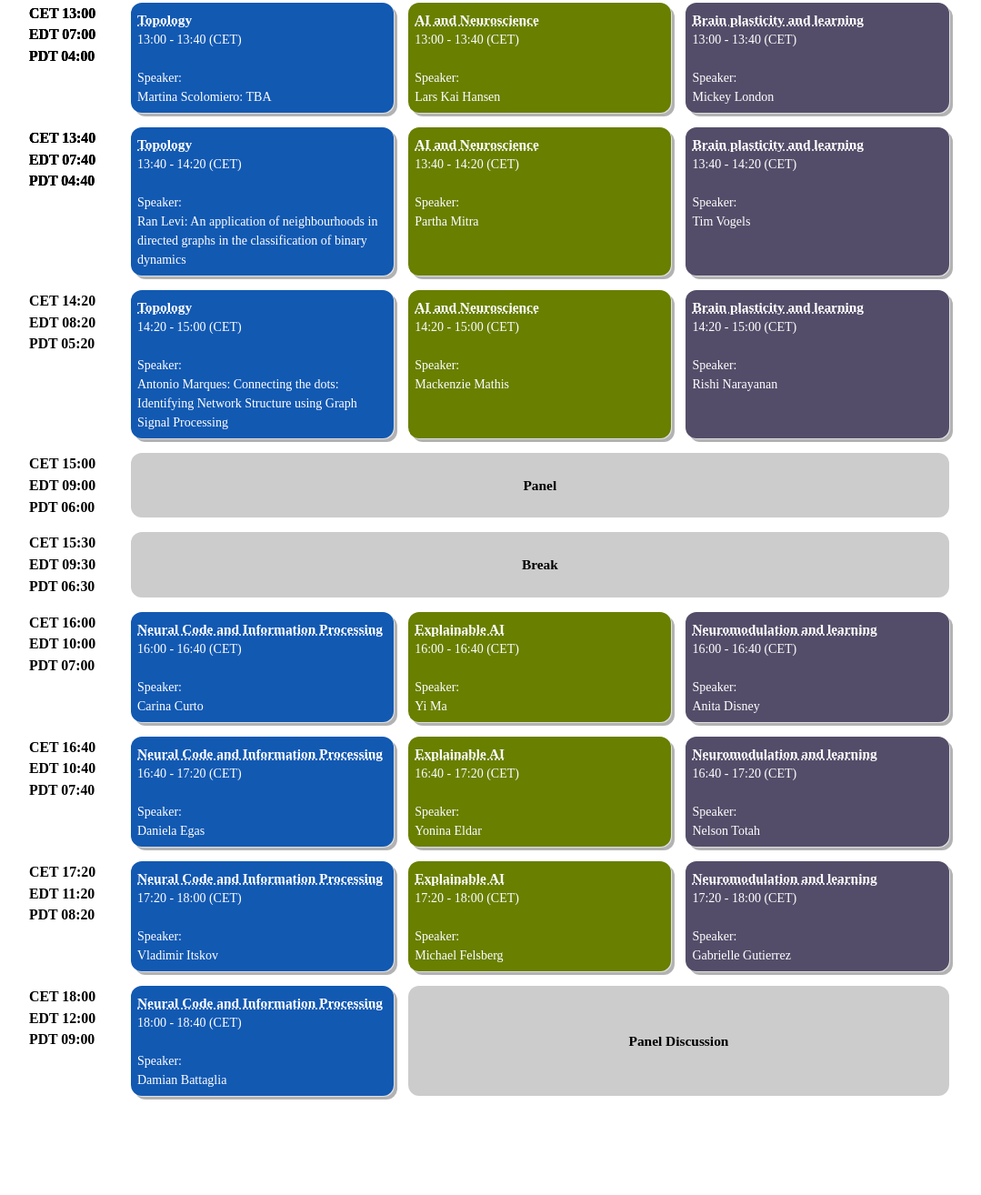
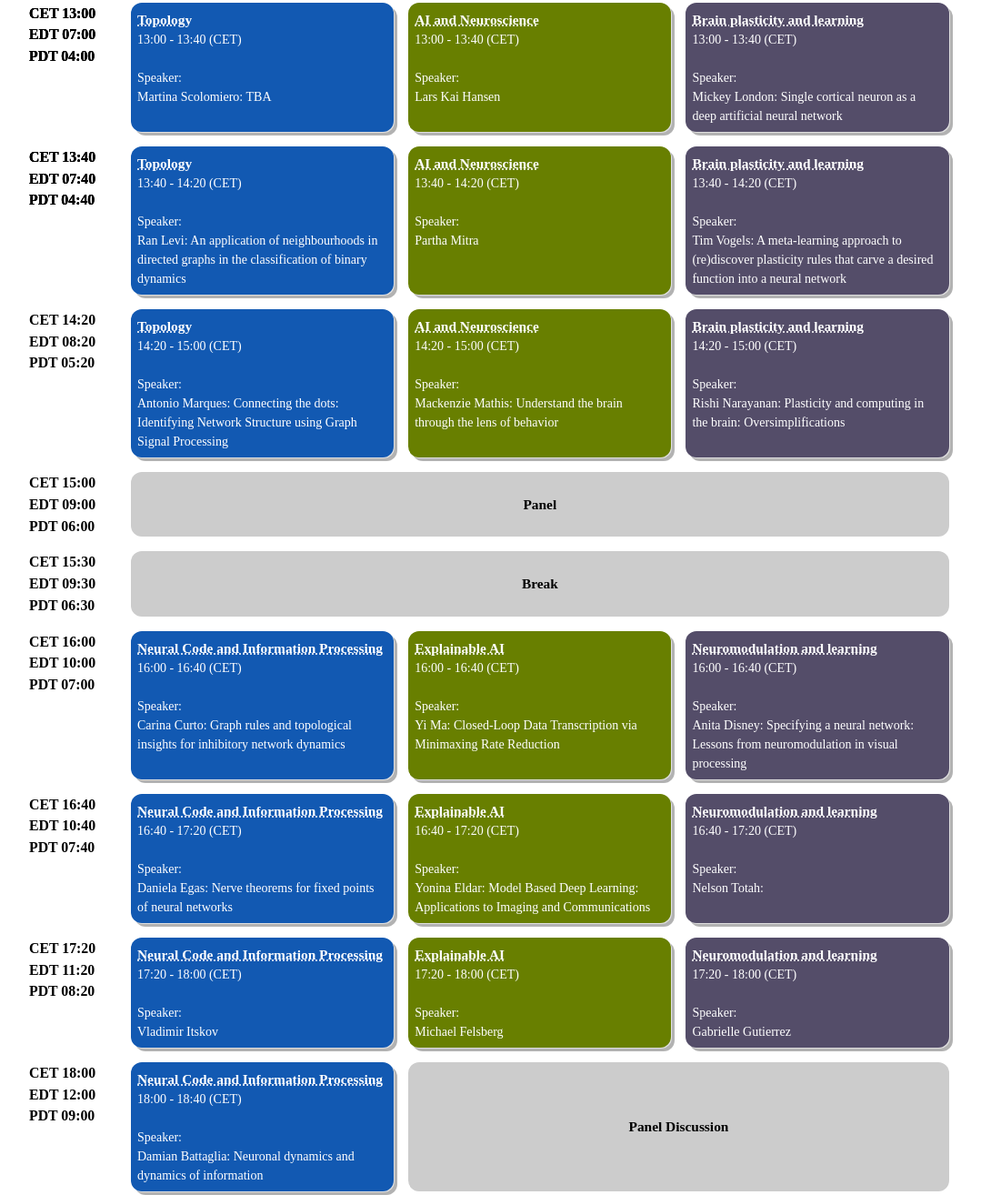
Before and after one commit to mainmeeting/main2021, a plain HTML site: page program/program.template3.html in a window 1280 px wide. Shown: the part 834-2148 px from the top of the page at 91% size, without its empty margins (58-1137 px from the left). Before the commit the page ends 2105 px from the top, so only its background shows below. Drawn offline with Linux system fonts and the light colour scheme; files that its build step writes are made by us from their sources.

Commit message:
Update program.template3.html

```diff
--- a/program/program.template3.html
+++ b/program/program.template3.html
@@ -74,7 +74,7 @@
     <h3 class="session-title"><a href="#">Brain plasticity and learning</a></h3>
     <span class="session-time">13:00 - 13:40 (CET)</span>
     <span class="session-day"><br>Speaker:</span>
-    <span class="session-presenter">Mickey London</span>
+    <span class="session-presenter">Mickey London: Single cortical neuron as a deep artificial neural network</span>
   </div>
 
   <h2 class="time-slot" style="grid-row: time-1340;">CET 13:40<br>EDT 07:40<br>PDT 04:40</h2>
@@ -111,7 +111,7 @@
     <h3 class="session-title"><a href="#">Brain plasticity and learning</a></h3>
     <span class="session-time">13:40 - 14:20 (CET)</span>
     <span class="session-day"><br>Speaker:</span>
-    <span class="session-presenter">Tim Vogels
+    <span class="session-presenter">Tim Vogels: A meta-learning approach to (re)discover plasticity rules that carve a desired function into a neural network
     </span>
   </div>
 
@@ -119,7 +119,7 @@
     <h3 class="session-title"><a href="#">AI and Neuroscience</a></h3>
     <span class="session-time">14:20 - 15:00 (CET)</span>
     <span class="session-day"><br>Speaker:</span>
-    <span class="session-presenter">Mackenzie Mathis
+    <span class="session-presenter">Mackenzie Mathis: Understand the brain through the lens of behavior
     </span>
   </div>
 
@@ -127,7 +127,7 @@
     <h3 class="session-title"><a href="#">Brain plasticity and learning</a></h3>
     <span class="session-time">14:20 - 15:00 (CET)</span>
     <span class="session-day"><br>Speaker:</span>
-    <span class="session-presenter">Rishi Narayanan
+    <span class="session-presenter">Rishi Narayanan: Plasticity and computing in the brain: Oversimplifications
     </span>
   </div>
 
@@ -149,21 +149,21 @@
     <h3 class="session-title"><a href="#">Neural Code and Information Processing</a></h3>
     <span class="session-time">16:00 - 16:40 (CET)</span>
     <span class="session-day"><br>Speaker:</span>
-    <span class="session-presenter">Carina Curto</span>
+    <span class="session-presenter">Carina Curto: Graph rules and topological insights for inhibitory network dynamics</span>
   </div>
 
   <div class="session session-4 day-2" style="grid-column: day-2; grid-row: time-1600 / time-1640;">
     <h3 class="session-title"><a href="#">Explainable AI</a></h3>
     <span class="session-time">16:00 - 16:40 (CET)</span>
     <span class="session-day"><br>Speaker:</span>
-    <span class="session-presenter">Yi Ma</span>
+    <span class="session-presenter">Yi Ma: Closed-Loop Data Transcription via Minimaxing Rate Reduction</span>
   </div>
 
   <div class="session session-6 day-3" style="grid-column: day-3; grid-row: time-1600 / time-1640;">
     <h3 class="session-title"><a href="#">Neuromodulation and learning</a></h3>
     <span class="session-time">16:00 - 16:40 (CET)</span>
     <span class="session-day"><br>Speaker:</span>
-    <span class="session-presenter">Anita Disney</span>
+    <span class="session-presenter">Anita Disney: Specifying a neural network: Lessons from neuromodulation in visual processing</span>
   </div>
 
   <h2 class="time-slot" style="grid-row: time-1640;">CET 16:40<br>EDT 10:40<br>PDT 07:40</h2>
@@ -172,21 +172,21 @@
     <h3 class="session-title"><a href="#">Neural Code and Information Processing</a></h3>
     <span class="session-time">16:40 - 17:20 (CET)</span>
     <span class="session-day"><br>Speaker:</span>
-    <span class="session-presenter">Daniela Egas</span>
+    <span class="session-presenter">Daniela Egas: Nerve theorems for fixed points of neural networks</span>
   </div>
 
   <div class="session session-4 day-2" style="grid-column: day-2; grid-row: time-1640 / time-1720;">
     <h3 class="session-title"><a href="#">Explainable AI</a></h3>
     <span class="session-time">16:40 - 17:20 (CET)</span>
     <span class="session-day"><br>Speaker:</span>
-    <span class="session-presenter">Yonina Eldar</span>
+    <span class="session-presenter">Yonina Eldar: Model Based Deep Learning: Applications to Imaging and Communications</span>
   </div>
 
   <div class="session session-6 day-3" style="grid-column: day-3; grid-row: time-1640 / time-1720;">
     <h3 class="session-title"><a href="#">Neuromodulation and learning</a></h3>
     <span class="session-time">16:40 - 17:20 (CET)</span>
     <span class="session-day"><br>Speaker:</span>
-    <span class="session-presenter">Nelson Totah</span>
+    <span class="session-presenter">Nelson Totah: </span>
   </div>
 
   <h2 class="time-slot" style="grid-row: time-1720;">CET 17:20<br>EDT 11:20<br>PDT 08:20</h2>
@@ -219,7 +219,7 @@
     <h3 class="session-title"><a href="#">Neural Code and Information Processing</a></h3>
     <span class="session-time">18:00 - 18:40 (CET)</span>
     <span class="session-day"><br>Speaker:</span>
-    <span class="session-presenter">Damian Battaglia</span>
+    <span class="session-presenter">Damian Battaglia: Neuronal dynamics and dynamics of information</span>
   </div>
 
   <div class="session session-11 day-all" style="grid-column: day-2-start / day-3-end; grid-row: time-1800 / time-1840;">
```
